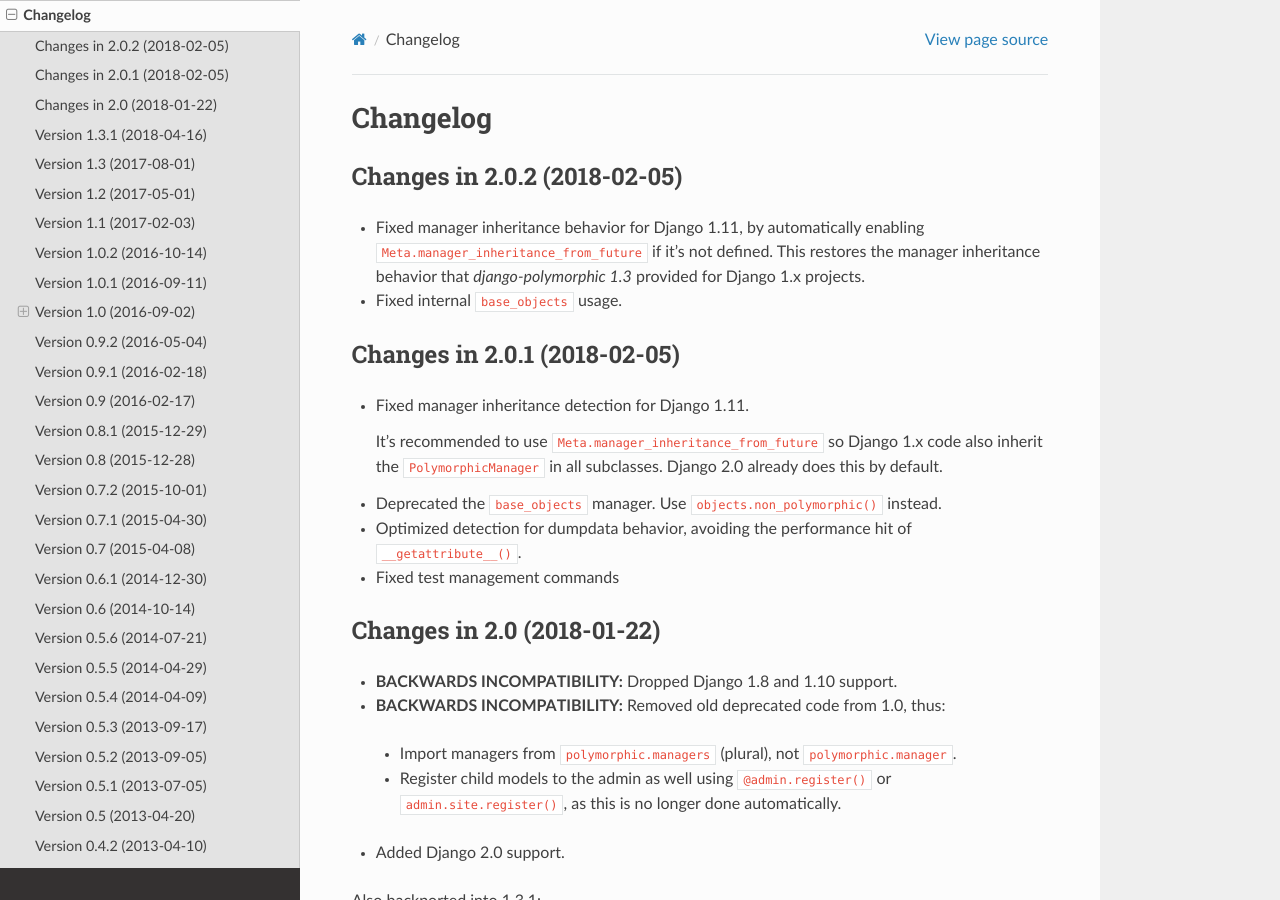
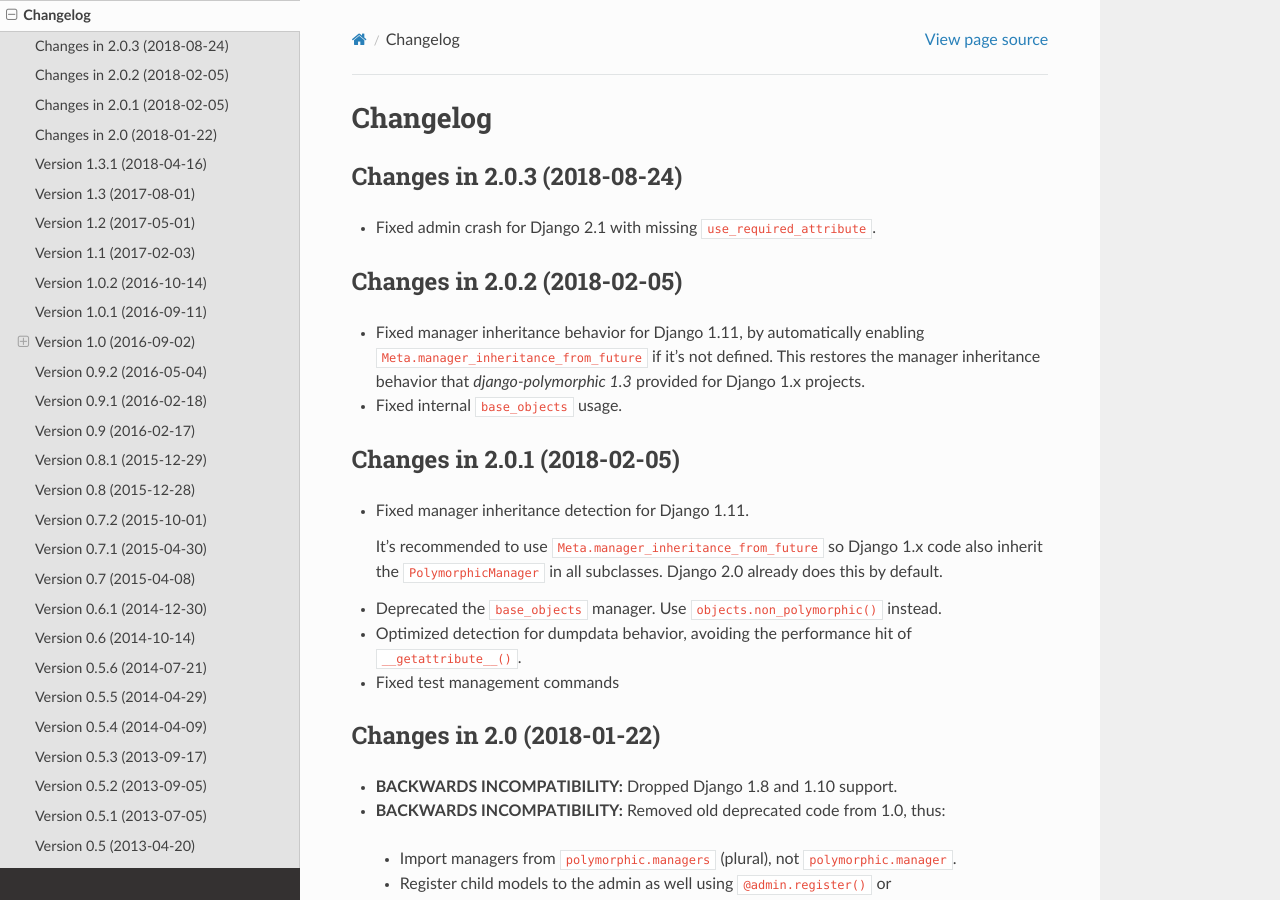
Before and after one commit to jazzband/django-polymorphic, a Sphinx documentation site: the page built from docs/changelog.rst, in a window 1280 px wide and 900 px high. Built offline with Sphinx 7.4.7 and the Read the Docs theme 2.0.0, drawn with Linux system fonts in a browser that asks for light colours.

Commit message:
Bump to v2.0.3 for Django 2.1 support

```diff
--- a/docs/changelog.rst
+++ b/docs/changelog.rst
@@ -1,5 +1,11 @@
 Changelog
 =========
+
+Changes in 2.0.3 (2018-08-24)
+-----------------------------
+
+* Fixed admin crash for Django 2.1 with missing ``use_required_attribute``.
+
 
 Changes in 2.0.2 (2018-02-05)
 -----------------------------
--- a/docs/conf.py
+++ b/docs/conf.py
@@ -61,9 +61,9 @@
 # built documents.
 #
 # The short X.Y version.
-version = '2.0.2'
+version = '2.0.3'
 # The full version, including alpha/beta/rc tags.
-release = '2.0.2'
+release = '2.0.3'
 
 # The language for content autogenerated by Sphinx. Refer to documentation
 # for a list of supported languages.
--- a/setup.cfg
+++ b/setup.cfg
@@ -1,6 +1,6 @@
 [metadata]
 name = django-polymorphic
-version = 2.0.2
+version = 2.0.3
 description = Seamless polymorphic inheritance for Django models
 long_description = file:README.rst
 author = Bert Constantin
```
